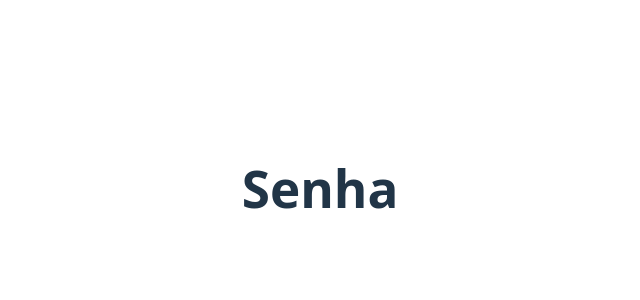
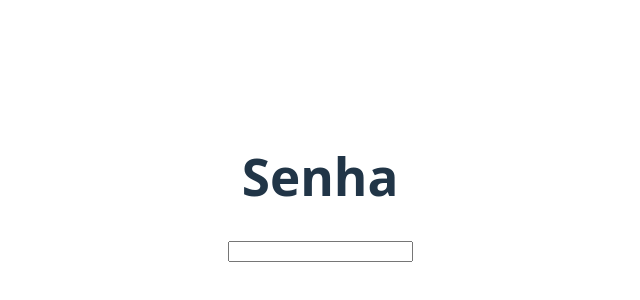
Before and after one commit to gabrielfari4/jogo-senha, a React (Vite) app: page / in a window 1280 px wide. Shown: the part 212-512 px from the top of the page, without its empty margins (320-960 px from the left). Built offline with nearby package versions, Linux system fonts and the light colour scheme.

Commit message:
:sparkles: feat: componente input

```diff
--- /dev/null
+++ b/src/components/InputTentativa/index.jsx
@@ -0,0 +1,13 @@
+
+const InputTentativa = () => {
+    return (
+        <input
+            type="text"
+            // value={value}
+            // onChange={onChange}
+            maxLength={5}
+        />
+    )
+}
+
+export default InputTentativa;
--- a/src/components/Senha/index.jsx
+++ b/src/components/Senha/index.jsx
@@ -1,7 +1,11 @@
+import InputTentativa from "../InputTentativa";
 
 const Senha = () => {
     return (
-        <h1>Senha</h1>
+        <>
+            <h1>Senha</h1>
+            <InputTentativa />
+        </>
     )
 }
 
```
